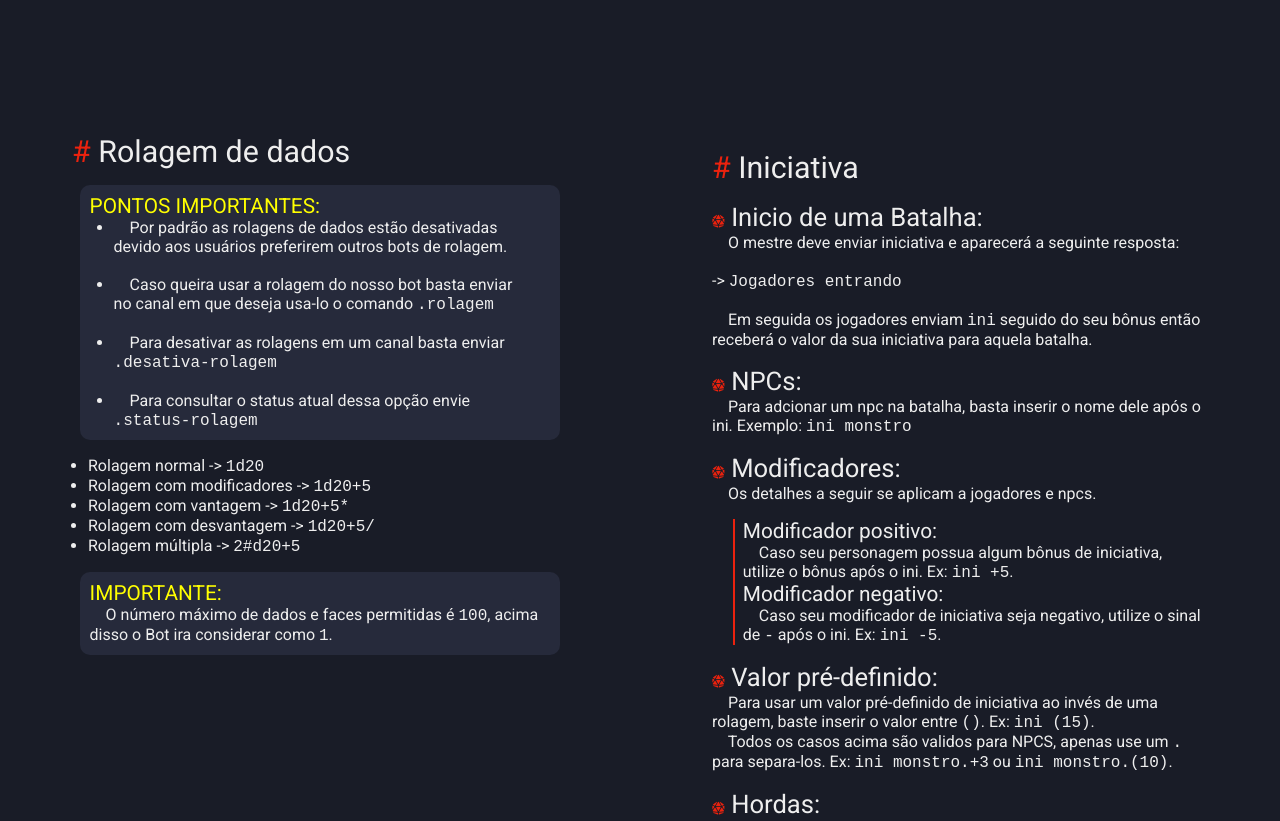
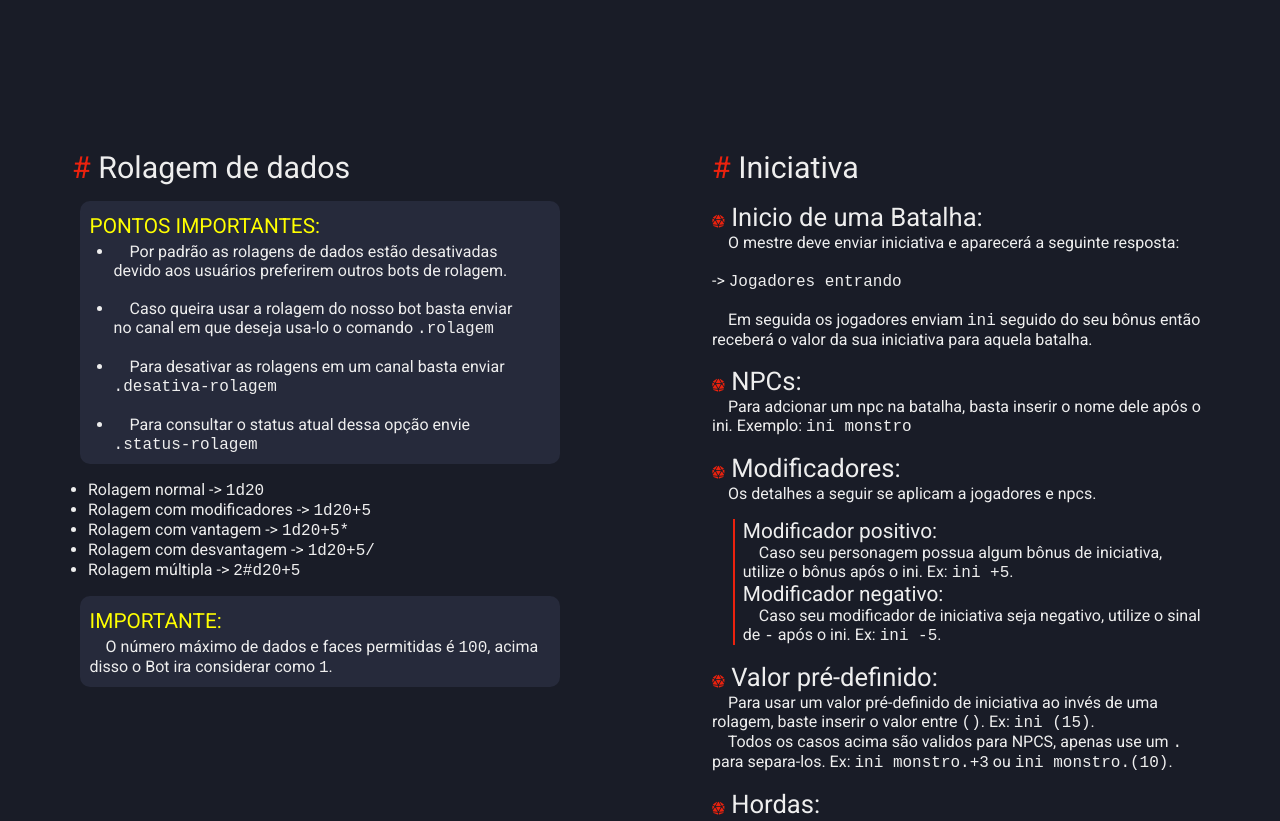
Before and after one commit to EwertonNv0/rpg-assitant, a Vue app: page / in a window 1280 px wide. Shown: the part 680-1501 px from the top of the page. Built offline with nearby package versions, Linux system fonts and the light colour scheme; a web font is replaced by a local one.

Commit message:
Update RollHints.vue

```diff
--- a/src/components/RollHints.vue
+++ b/src/components/RollHints.vue
@@ -5,8 +5,12 @@ export default {
 </script>
 
 <template>
-    <article>
-        <h1><span>#</span> Rolagem de dados</h1>
+    <article class="article">
+        <div>
+            <h1>
+                <span>#</span> Rolagem de dados
+            </h1>
+        </div>
         <div class="important-container">
             <h2 class="important">Pontos Importantes:</h2>
             <ul>
```
